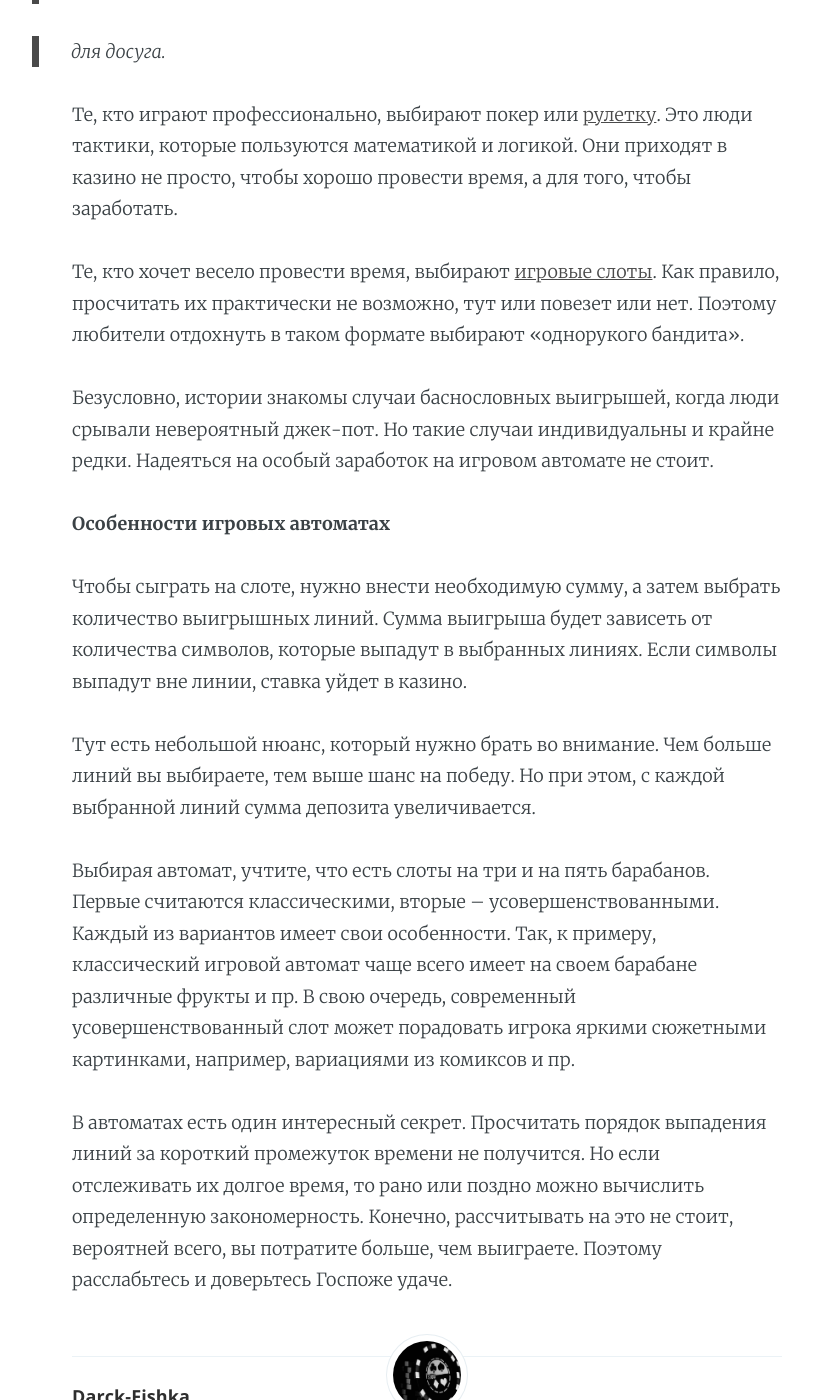
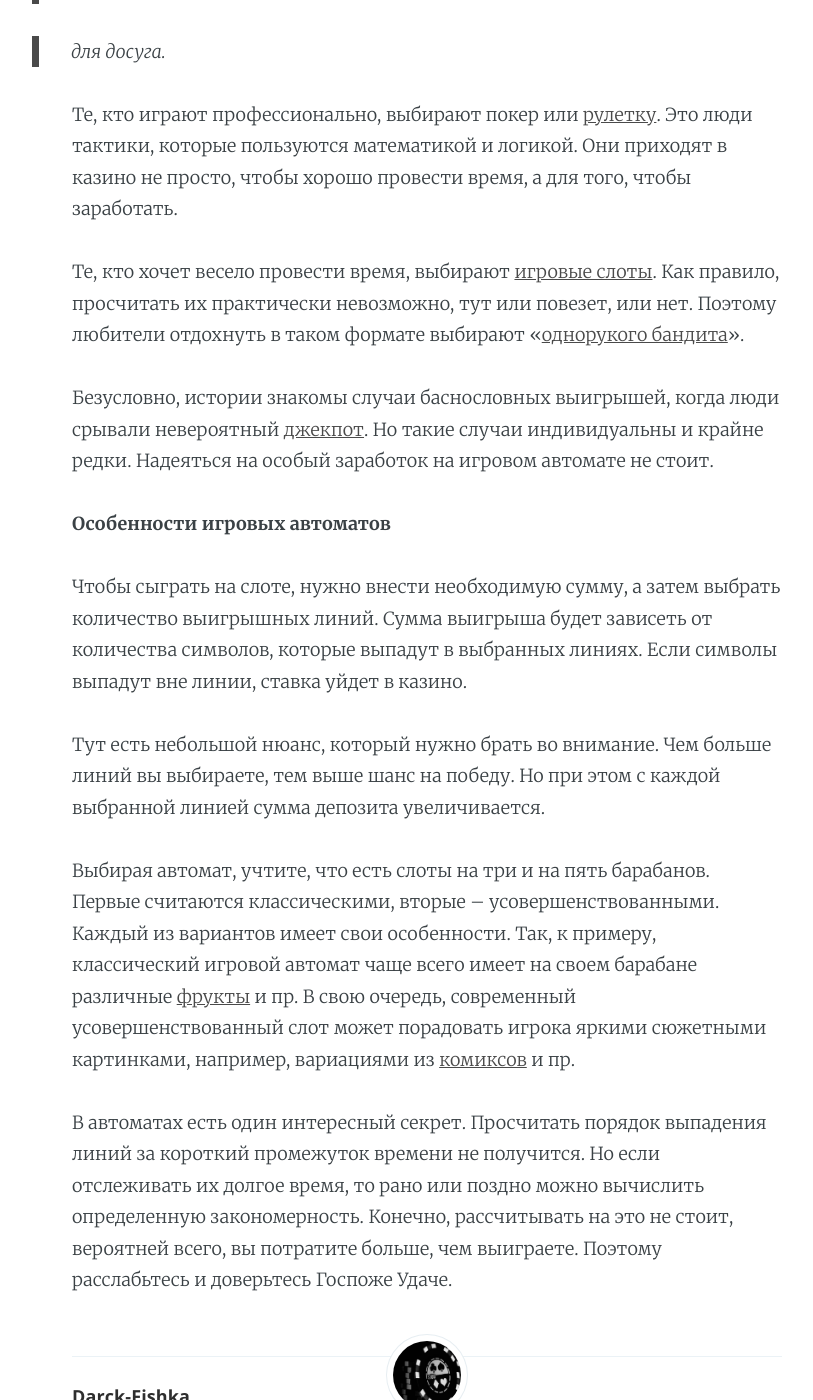
Before and after one commit to calmmoney/calmmoney.github.io, a Jekyll site: the page built from _posts/2019-02-09-tainy-igrovih-avtomatov.md, in a window 1280 px wide and 1400 px high, scrolled down 1293 px. Shown: the whole window, without its empty margins (213-1026 px from the left). Built offline with Jekyll 4.4.1, drawn with Linux system fonts in a browser that asks for light colours; nearby versions of some CDN libraries.

Commit message:
Update from Forestry.io Anastasiya Ilina updated _posts/2019-02-09-tainy-igrovih-avtomatov.md

```diff
--- a/_posts/2019-02-09-tainy-igrovih-avtomatov.md
+++ b/_posts/2019-02-09-tainy-igrovih-avtomatov.md
@@ -25,16 +25,16 @@ author: Fishka
 
 Те, кто играют профессионально, выбирают покер или [рулетку](https://vulkansite.net/game/bet_roul "рулетку"). Это люди тактики, которые пользуются математикой и логикой. Они приходят в казино не просто, чтобы хорошо провести время, а для того, чтобы заработать.
 
-Те, кто хочет весело провести время, выбирают [игровые слоты](https://vulkansite.net/ "игровые слоты"). Как правило, просчитать их практически не возможно, тут или повезет или нет. Поэтому любители отдохнуть в таком формате выбирают «однорукого бандита».
+Те, кто хочет весело провести время, выбирают [игровые слоты](https://vulkansite.net/ "игровые слоты"). Как правило, просчитать их практически невозможно, тут или повезет, или нет. Поэтому любители отдохнуть в таком формате выбирают «[однорукого бандита](https://ru.wikipedia.org/wiki/%D0%98%D0%B3%D1%80%D0%BE%D0%B2%D0%BE%D0%B9_%D0%B0%D0%B2%D1%82%D0%  BE%D0%BC%D0%B0%D1%82_(%D0%B0%D0%B7%D0%B0%D1%80%D1%82%D0%BD%D1%8B%D0%B5_%D0%B8%D0%B3%D1%80%D1%8B) "однорукого бандита")».
 
-Безусловно, истории знакомы случаи баснословных выигрышей, когда люди срывали невероятный джек-пот. Но такие случаи индивидуальны и крайне редки. Надеяться на особый заработок на игровом автомате не стоит.
+Безусловно, истории знакомы случаи баснословных выигрышей, когда люди срывали невероятный [джекпот](https://bitazino.com/jackpot "джекпот"). Но такие случаи индивидуальны и крайне редки. Надеяться на особый заработок на игровом автомате не стоит.
 
-**Особенности игровых автоматах**
+**Особенности игровых автоматов**
 
 Чтобы сыграть на слоте, нужно внести необходимую сумму, а затем выбрать количество выигрышных линий. Сумма выигрыша будет зависеть от количества символов, которые выпадут в выбранных линиях. Если символы выпадут вне линии, ставка уйдет в казино.
 
-Тут есть небольшой нюанс, который нужно брать во внимание. Чем больше линий вы выбираете, тем выше шанс на победу. Но при этом, с каждой выбранной линий сумма депозита увеличивается.
+Тут есть небольшой нюанс, который нужно брать во внимание. Чем больше линий вы выбираете, тем выше шанс на победу. Но при этом с каждой выбранной линией сумма депозита увеличивается.
 
-Выбирая автомат, учтите, что есть слоты на три и на пять барабанов. Первые считаются классическими, вторые – усовершенствованными. Каждый из вариантов имеет свои особенности. Так, к примеру, классический игровой автомат чаще всего имеет на своем барабане различные фрукты и пр. В свою очередь, современный усовершенствованный слот может порадовать игрока яркими сюжетными картинками, например, вариациями из комиксов и пр.
+Выбирая автомат, учтите, что есть слоты на три и на пять барабанов. Первые считаются классическими, вторые – усовершенствованными. Каждый из вариантов имеет свои особенности. Так, к примеру, классический игровой автомат чаще всего имеет на своем барабане различные [фрукты](https://bitazino.com/game/ib_fh "фрукты") и пр. В свою очередь, современный усовершенствованный слот может порадовать игрока яркими сюжетными картинками, например, вариациями из [комиксов](https://bitazino.com/game/ib_al "комиксов") и пр.
 
-В автоматах есть один интересный секрет. Просчитать порядок выпадения линий за короткий промежуток времени не получится. Но если отслеживать их долгое время, то рано или поздно можно вычислить определенную закономерность. Конечно, рассчитывать на это не стоит, вероятней всего, вы потратите больше, чем выиграете. Поэтому расслабьтесь и доверьтесь Госпоже удаче.
+В автоматах есть один интересный секрет. Просчитать порядок выпадения линий за короткий промежуток времени не получится. Но если отслеживать их долгое время, то рано или поздно можно вычислить определенную закономерность. Конечно, рассчитывать на это не стоит, вероятней всего, вы потратите больше, чем выиграете. Поэтому расслабьтесь и доверьтесь Госпоже Удаче.
```
